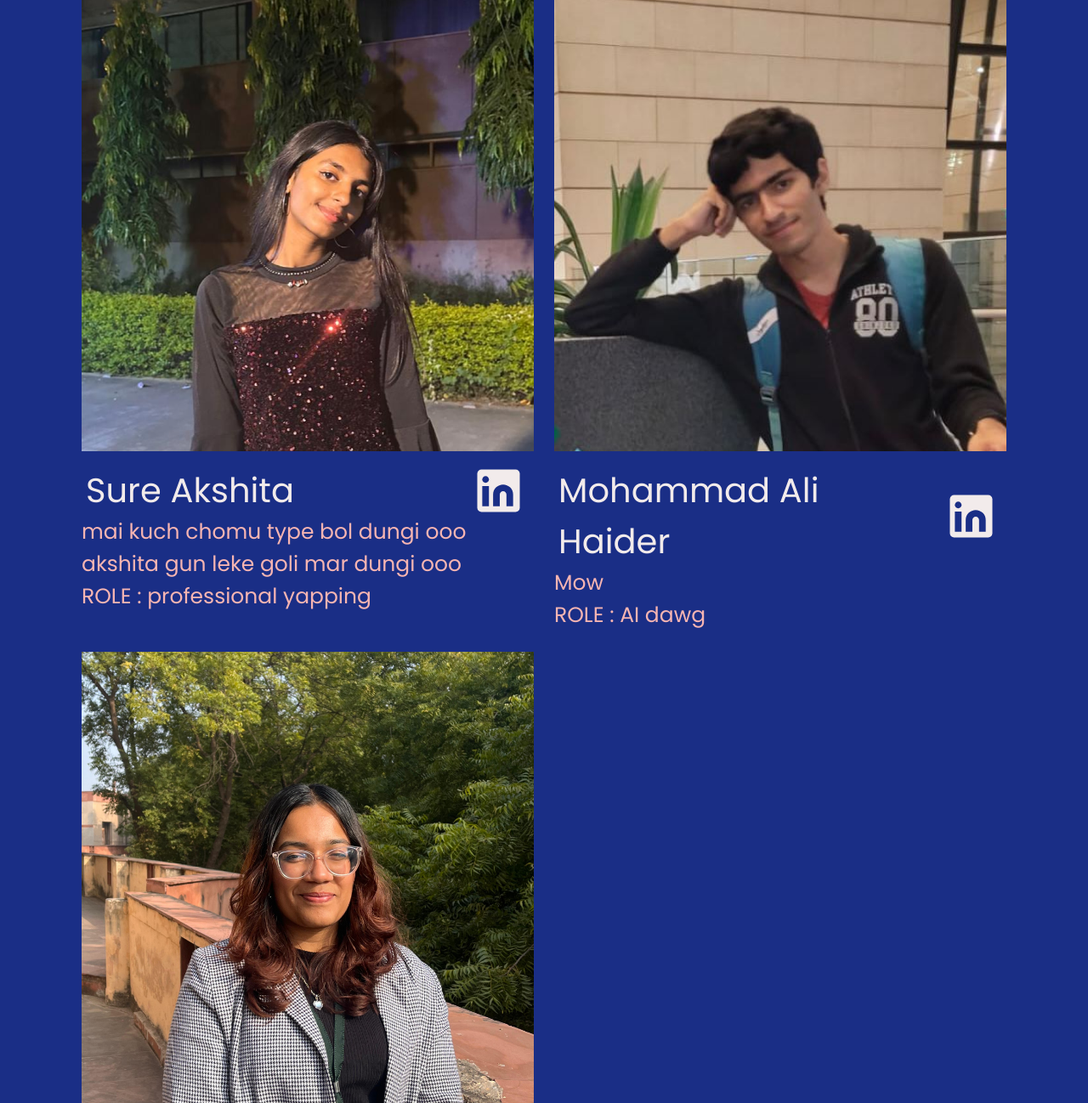
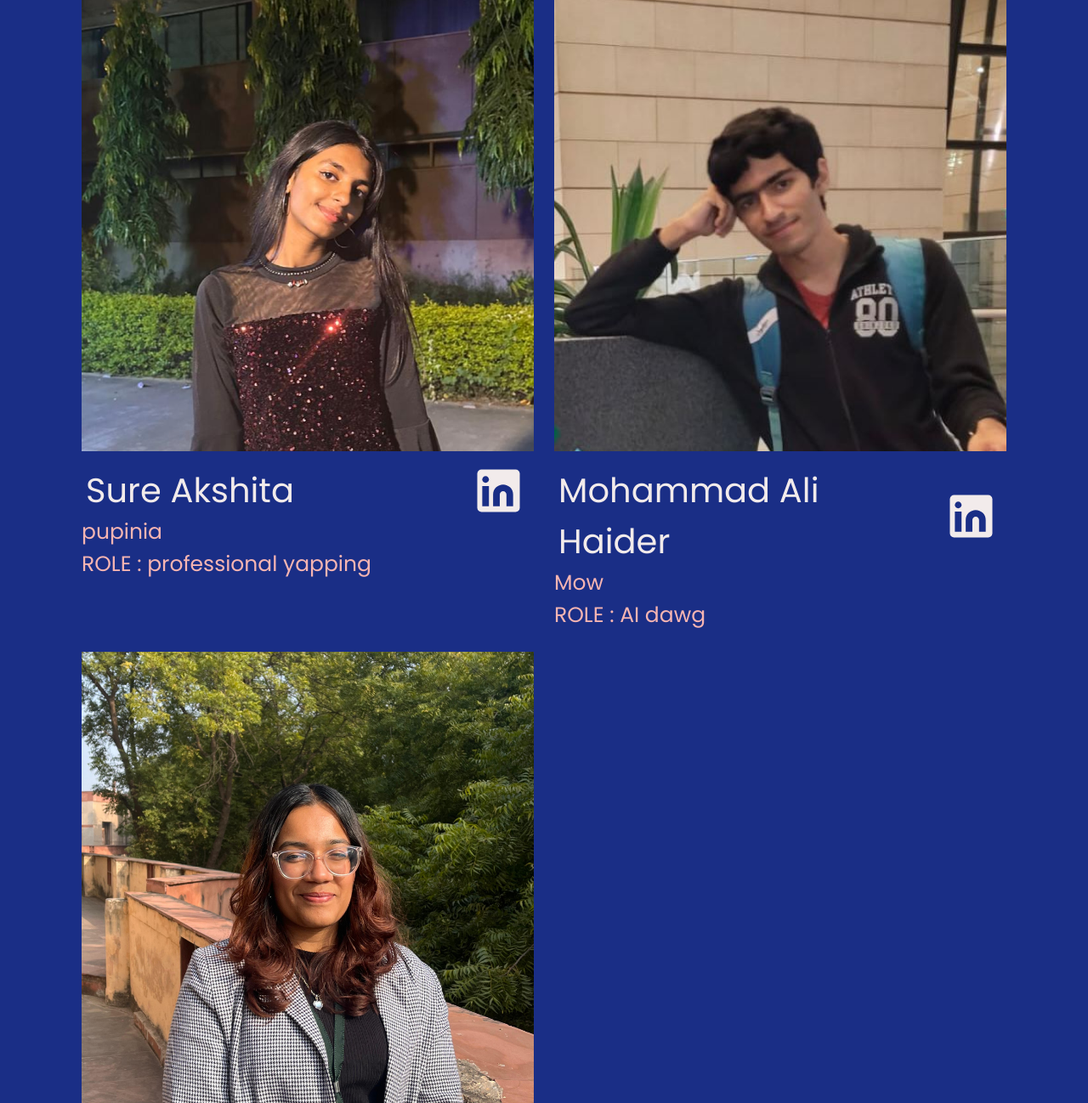
Before and after one commit to Mohammad-Ali-Haider/signify-me, a Flask app: page /about-us1 in a window 1280 px wide. Shown: the part 5029-6327 px from the top of the page at 85% size. Run offline with Flask 3, Linux system fonts and the light colour scheme; parts of the project's set-up code (start-up, migrations or seed data) failed here and were passed over.

Commit message:
Update about-us1.html

```diff
--- a/templates/about-us1.html
+++ b/templates/about-us1.html
@@ -179,8 +179,7 @@
                   </div>
                   <div class="mai-kuch-chomu-container1">
                     <p class="mai-kuch-chomu1">
-                      mai kuch chomu type bol dungi ooo akshita gun leke goli
-                      mar dungi ooo
+                      pupinia
                     </p>
                     <p class="role-professional1">
                       ROLE : professional yapping
@@ -285,7 +284,7 @@
                 />
 
                 <h2 class="jashn-e-bahara-with-the1">
-                  Jashn-e-Bahara with the Behras &lt;33333
+                  Meow &lt;33333
                 </h2>
               </div>
             </div>
```
